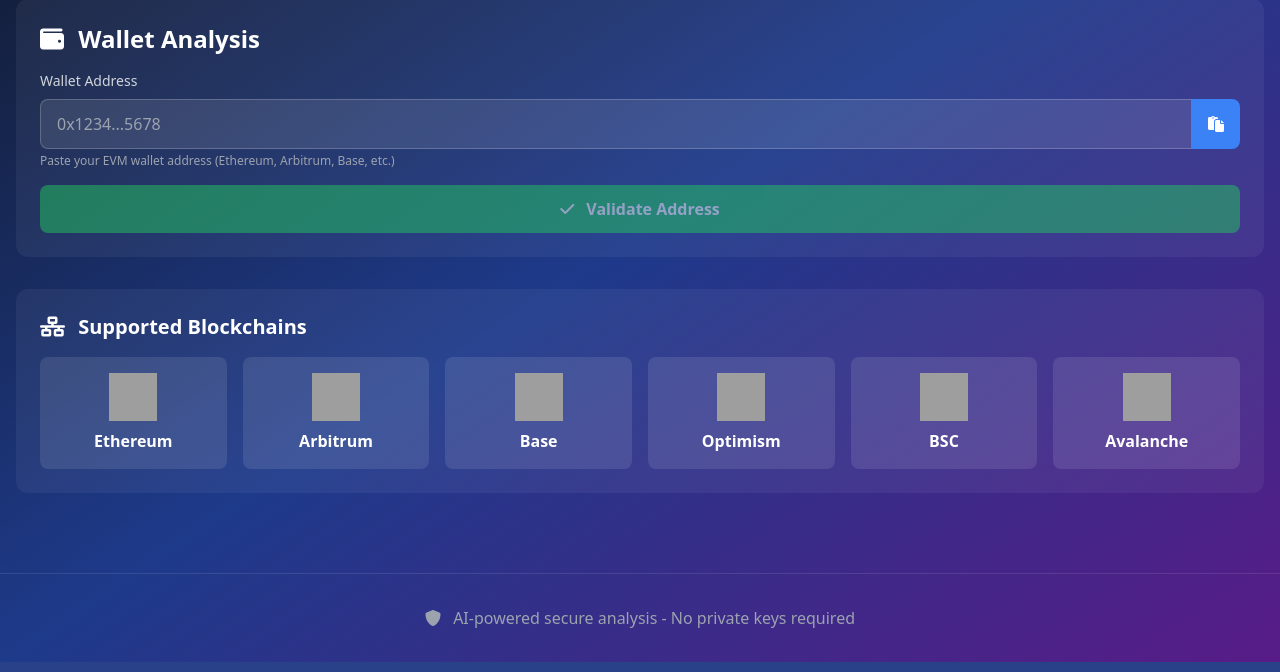
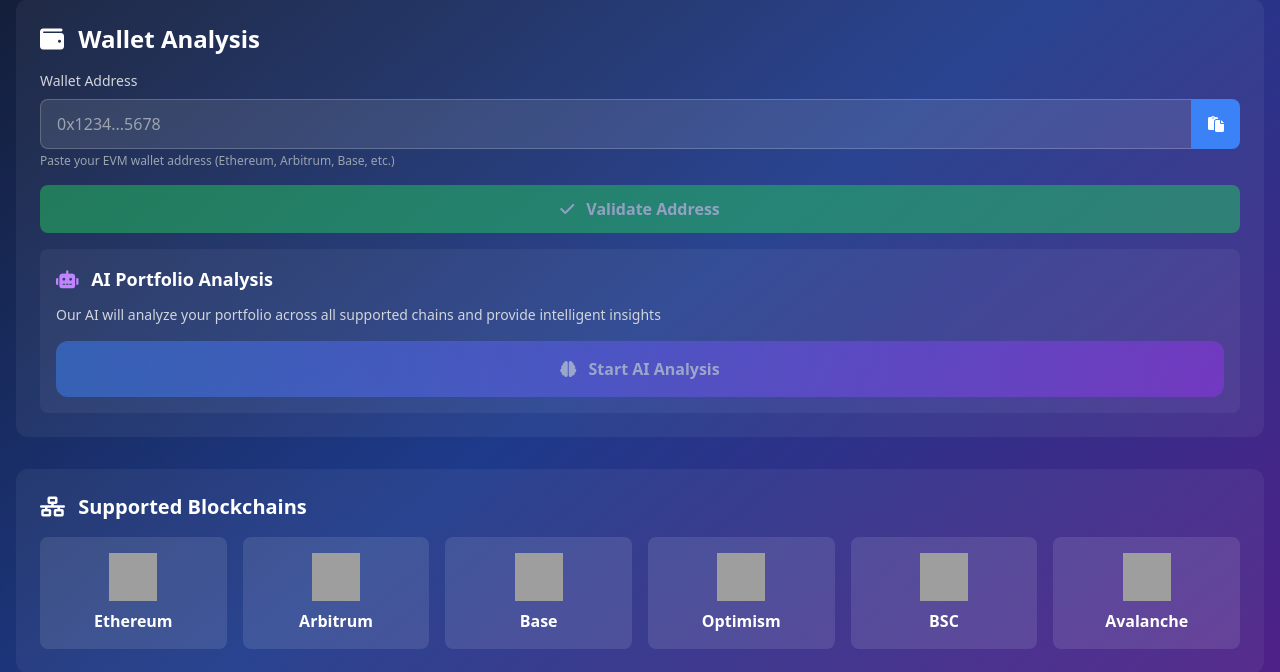
Before and after one commit to Elie-Bosle/wallet-beta-analyzer, a Flask app: page / in a window 1280 px wide. Shown: the part 198-870 px from the top of the page. Run offline with Flask 3, Linux system fonts and the light colour scheme; some libraries are stand-ins or nearby versions; grey boxes are pictures that could not be loaded.

Commit message:
Jlie front à peaufiner

```diff
--- a/static/js/app.js
+++ b/static/js/app.js
@@ -43,10 +43,25 @@ function validateAddress() {
         validateBtn.disabled = false;
         validateBtn.classList.remove('opacity-50', 'cursor-not-allowed');
         validateBtn.classList.add('hover:bg-green-600');
+
+        // Enable analyze button
+        analyzeBtn.disabled = false;
+        analyzeBtn.classList.remove('opacity-50', 'cursor-not-allowed');
+        analyzeBtn.classList.add('hover:from-blue-600', 'hover:to-purple-700');
+
+        // Store current address
+        currentWalletAddress = address;
     } else {
         validateBtn.disabled = true;
         validateBtn.classList.add('opacity-50', 'cursor-not-allowed');
         validateBtn.classList.remove('hover:bg-green-600');
+
+        // Disable analyze button
+        analyzeBtn.disabled = true;
+        analyzeBtn.classList.add('opacity-50', 'cursor-not-allowed');
+        analyzeBtn.classList.remove('hover:from-blue-600', 'hover:to-purple-700');
+
+        currentWalletAddress = null;
     }
 }
 
@@ -63,8 +78,10 @@ function confirmAddress() {
     walletAddressInput.parentElement.parentElement.classList.add('hidden');
     validateBtn.classList.add('hidden');
 
-    // Show analysis button
-    analyzeBtn.classList.remove('hidden');
+    // Enable analyze button
+    analyzeBtn.disabled = false;
+    analyzeBtn.classList.remove('opacity-50', 'cursor-not-allowed');
+    analyzeBtn.classList.add('hover:from-blue-600', 'hover:to-purple-700');
 }
 
 // Change address
@@ -82,8 +99,10 @@ function changeAddress() {
     walletAddressInput.value = '';
     validateAddress();
 
-    // Hide analysis button
-    analyzeBtn.classList.add('hidden');
+    // Disable analyze button
+    analyzeBtn.disabled = true;
+    analyzeBtn.classList.add('opacity-50', 'cursor-not-allowed');
+    analyzeBtn.classList.remove('hover:from-blue-600', 'hover:to-purple-700');
 
     // Hide results
     resultsDiv.classList.add('hidden');
@@ -280,7 +299,4 @@ function displayResults(data) {
 document.addEventListener('DOMContentLoaded', function() {
     // Initial validation
     validateAddress();
-
-    // Hide analysis button on startup
-    analyzeBtn.classList.add('hidden');
 });
--- a/templates/index.html
+++ b/templates/index.html
@@ -84,26 +84,25 @@
                         </div>
                     </div>
                 </div>
-            </div>
-        </div>
 
-        <!-- Analysis Section -->
-        <div id="analysis-section" class="hidden">
-            <div class="bg-white/5 rounded-xl p-6 mb-8">
-                <h3 class="text-xl font-semibold text-white mb-4">
+                <!-- Analysis Button -->
+                <div class="bg-white/5 rounded-lg p-4">
+                    <h3 class="text-lg font-semibold text-white mb-3">
                         <i class="fas fa-robot mr-2 text-purple-400"></i>
                         AI Portfolio Analysis
                     </h3>
-                <p class="text-gray-300 mb-6">
+                    <p class="text-gray-300 mb-4 text-sm">
                         Our AI will analyze your portfolio across all supported chains and provide intelligent insights
                     </p>
                     <button
                         id="analyze-btn"
-                    class="w-full bg-gradient-to-r from-blue-500 to-purple-600 hover:from-blue-600 hover:to-purple-700 text-white font-semibold py-4 px-6 rounded-xl transition-all duration-300 transform hover:scale-105"
+                        class="w-full bg-gradient-to-r from-blue-500 to-purple-600 hover:from-blue-600 hover:to-purple-700 text-white font-semibold py-4 px-6 rounded-xl transition-all duration-300 transform hover:scale-105 disabled:opacity-50 disabled:cursor-not-allowed"
+                        disabled
                     >
                         <i class="fas fa-brain mr-2"></i>
                         Start AI Analysis
                     </button>
+                </div>
             </div>
         </div>
 
```
Lines whose indentation alone changed are shown as unchanged.
